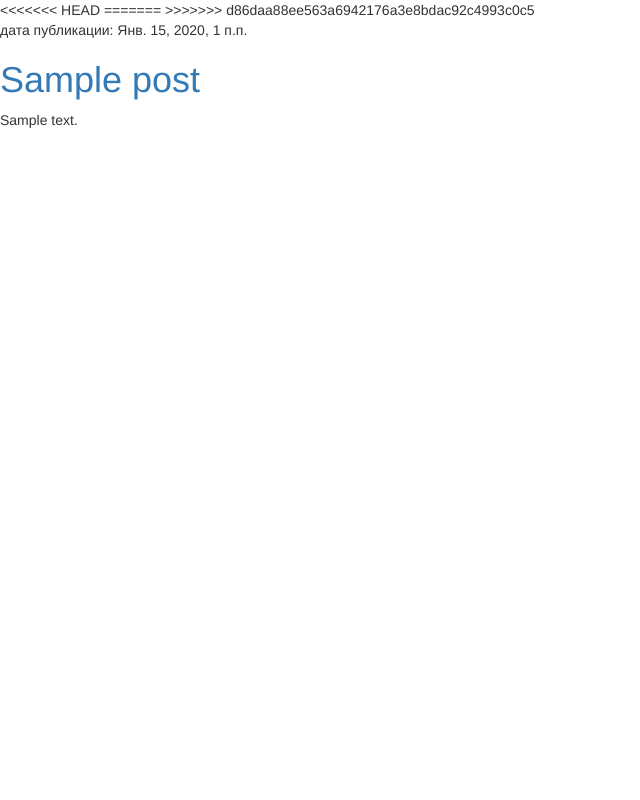
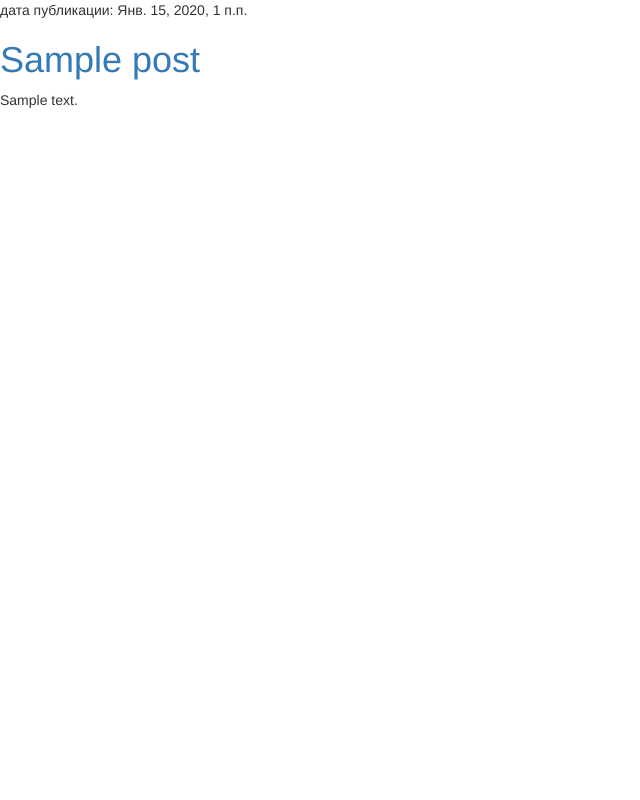
Before and after one commit to Razra88/my-first-blog, a Django app: page / in a window 1280 px wide. Shown: the whole page, without its empty margins (0-640 px from the left). Run offline with Django 3.2, Linux system fonts and the light colour scheme; tables that the repository leaves empty hold one stand-in row (values such as "Sample post"); some libraries are stand-ins or nearby versions.

Commit message:
добален css

```diff
--- a/blog/templates/blog/post_list.html
+++ b/blog/templates/blog/post_list.html
@@ -1,12 +1,8 @@
 <html>
     <head>
-<<<<<<< HEAD
-        <title>Светлана привет</title>
+        <title>Footballers</title>
         <link rel="stylesheet" href="//maxcdn.bootstrapcdn.com/bootstrap/3.2.0/css/bootstrap.min.css">
-<link rel="stylesheet" href="//maxcdn.bootstrapcdn.com/bootstrap/3.2.0/css/bootstrap-theme.min.css">
-=======
-        <title>Footballers</title>
->>>>>>> d86daa88ee563a6942176a3e8bdac92c4993c0c5
+        <link rel="stylesheet" href="//maxcdn.bootstrapcdn.com/bootstrap/3.2.0/css/bootstrap-theme.min.css">
     </head>
     <body>
         {% for post in posts %}
```
